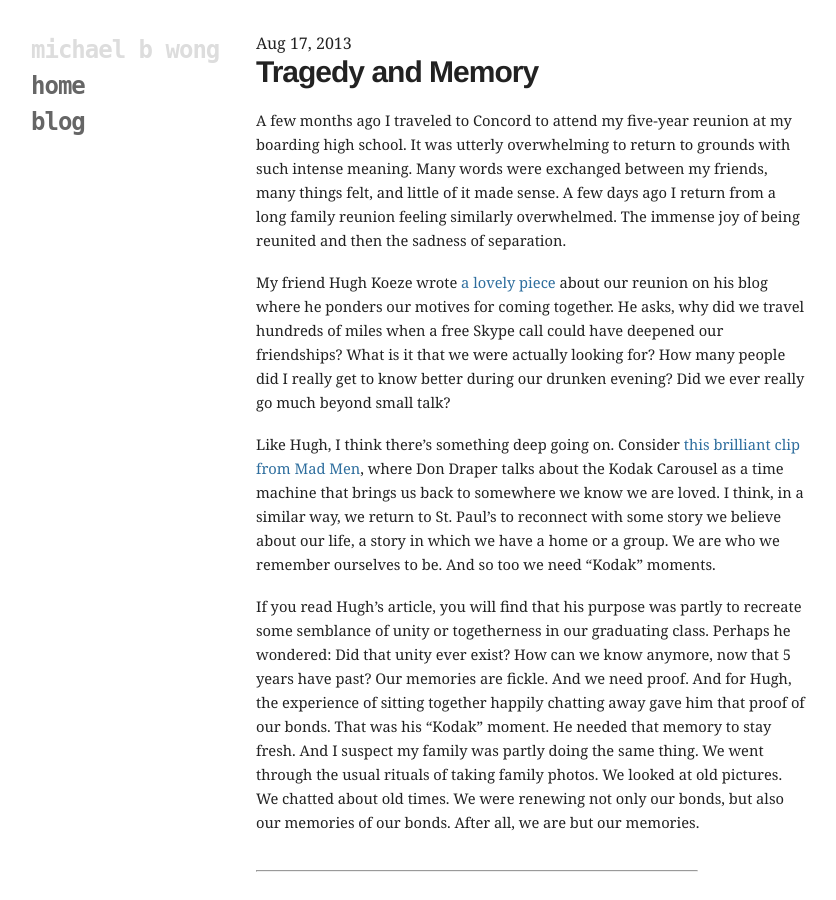
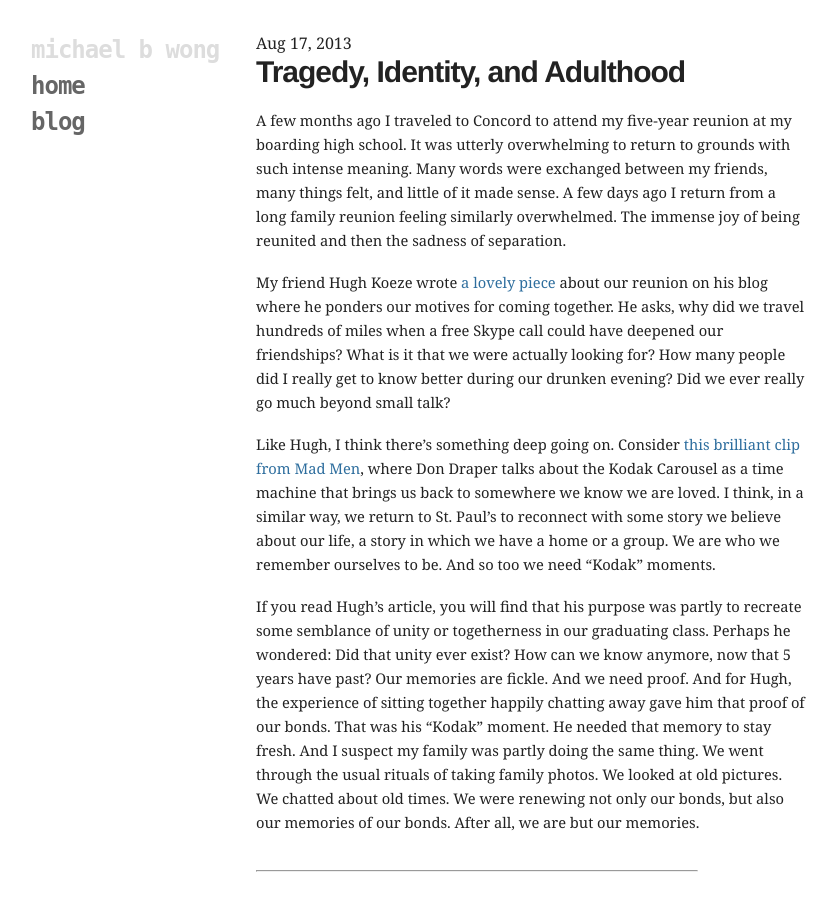
Before and after one commit to mbwong/mbwong.github.com, a Jekyll site: the page built from _posts/2013-08-17-tragedy-and-adulthood.md, in a window 1280 px wide and 900 px high. Shown: the whole window, without its empty margins (94-930 px from the left). Built offline with Jekyll 4.4.1, drawn with Linux system fonts in a browser that asks for light colours.

Commit message:
Update 2013-08-17-tragedy-and-adulthood.md

```diff
--- a/_posts/2013-08-17-tragedy-and-adulthood.md
+++ b/_posts/2013-08-17-tragedy-and-adulthood.md
@@ -1,9 +1,9 @@
 ---
 tags: personal
-title: Tragedy and Adulthood
+title: Tragedy, Identity, and Adulthood
 layout: post
 ---
-# Tragedy and Memory
+# Tragedy, Identity, and Adulthood
 
 A few months ago I traveled to Concord to attend my five-year reunion at my boarding high school. It was utterly overwhelming to return to grounds with such intense meaning. Many words were exchanged between my friends, many things felt, and little of it made sense. A few days ago I return from a long family reunion feeling similarly overwhelmed. The immense joy of being reunited and then the sadness of separation.
 
```
